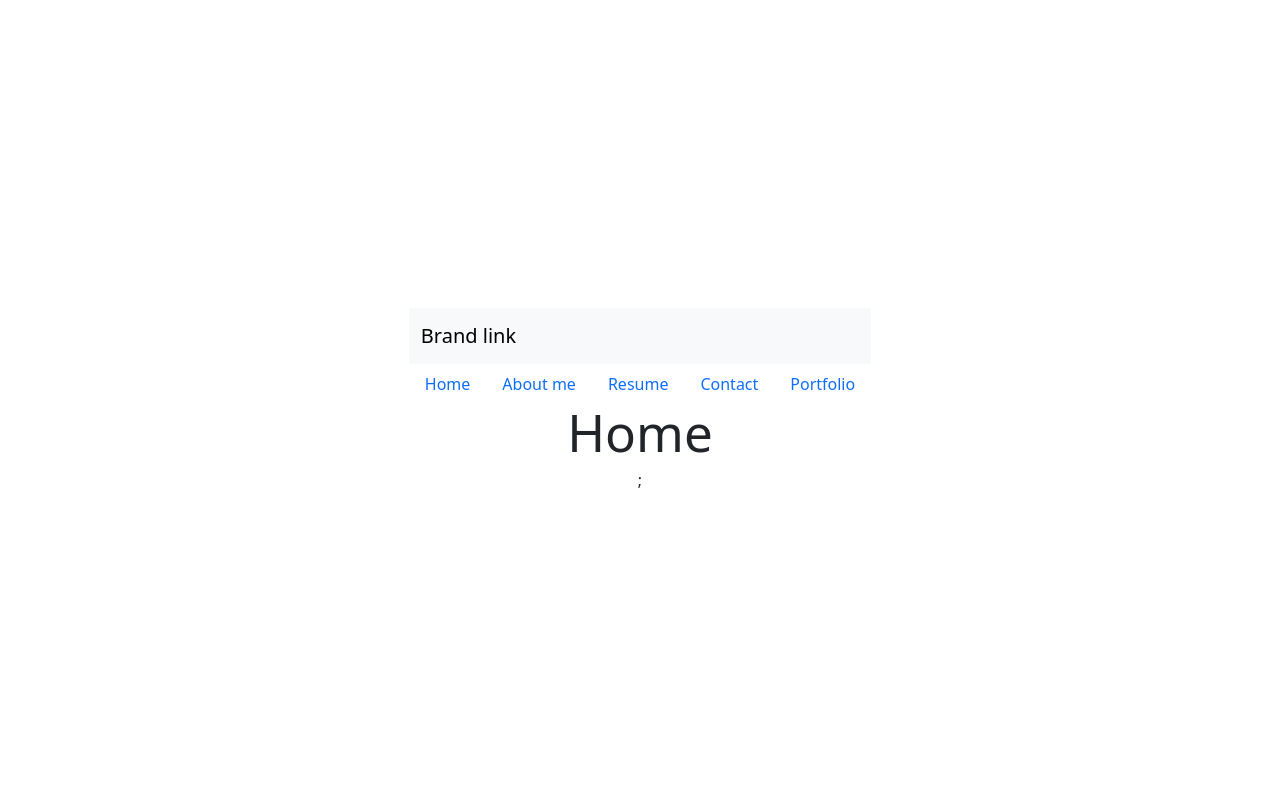
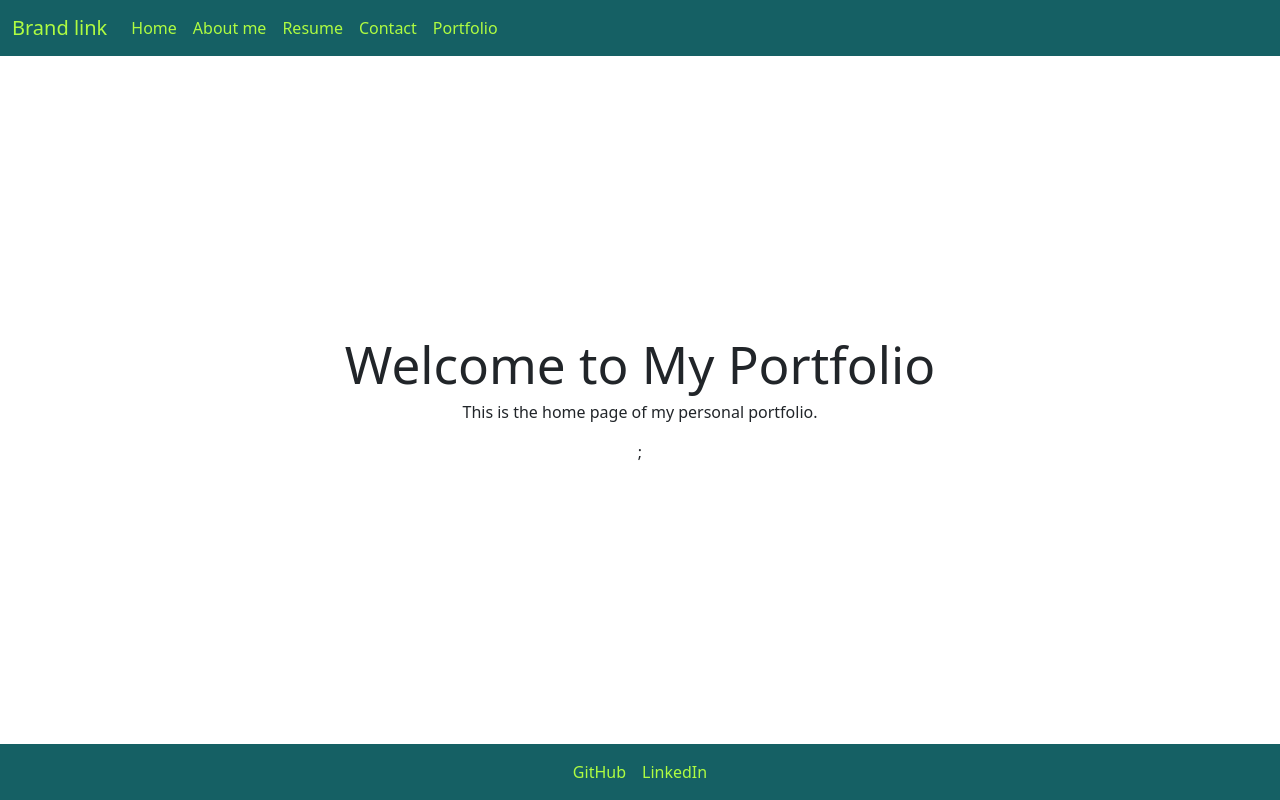
Before and after one commit to adamolson11/ReactPortfolio, a React (Vite) app in the folder React Portfolio/: page / in a window 1280 px wide. Built offline with nearby package versions, Linux system fonts and the light colour scheme.

Commit message:
styled with bootstrap and worked on components,now need to set up props

```diff
--- a/React Portfolio/src/App.jsx
+++ b/React Portfolio/src/App.jsx
@@ -10,6 +10,7 @@ function App() {
   return (
     <>
     <PortfolioContainer />;
+
     </>
   )
 }
--- a/React Portfolio/src/components/pages/About.jsx
+++ b/React Portfolio/src/components/pages/About.jsx
@@ -1,14 +1,44 @@
+import Container from 'react-bootstrap/Container';
+import Card from 'react-bootstrap/Card';
+import ListGroup from 'react-bootstrap/ListGroup';
 
 function About() {
+  return (
+    <Container className="mt-4">
+      <Card>
+        <Card.Body>
+          <Card.Title className="text-center">About Me</Card.Title>
+          <Card.Text>
+            I am Adam Olson, a passionate web developer with a unique background. I hold a double major in Psychology and Mass Communications from the University of Wisconsin Eau Claire. Recently, I completed the edX Full Stack Web Development program, solidifying my skills in creating dynamic and user-friendly web applications. My career journey has led me to spend 5 years in product support at a fintech company, where I have had the opportunity to hone my front-end and back-end development skills.
 
-    return (
-    <h1 className="section-title"> Home </h1>
+            With expertise in HTML, CSS, JavaScript, MERN stack (MongoDB, Express.js, React, Node.js), REST APIs, databases (MySQL), jQuery, GraphQL, and more, I'm well-equipped to take on web development projects from start to finish.
+          </Card.Text>
+        </Card.Body>
+        <ListGroup variant="flush">
+          <ListGroup.Item>
+            <strong>Education:</strong> University of Wisconsin Eau Claire, Double Major in Psychology and Mass Communications
+          </ListGroup.Item>
+          <ListGroup.Item>
+            <strong>Web Development Skills:</strong>
+            <ul>
+              <li>HTML</li>
+              <li>CSS</li>
+              <li>JavaScript</li>
+              <li>MERN Stack (MongoDB, Express.js, React, Node.js)</li>
+              <li>REST APIs</li>
+              <li>Databases (MySQL)</li>
+              <li>jQuery</li>
+              <li>GraphQL</li>
+              <li>And more...</li>
+            </ul>
+          </ListGroup.Item>
+          <ListGroup.Item>
+            <strong>Professional Experience:</strong> 5 years in product support at a fintech company
+          </ListGroup.Item>
+        </ListGroup>
+      </Card>
+    </Container>
+  );
+}
 
-    )
-    }
-
-
-
-
-
-    export default About;
+export default About;
--- a/React Portfolio/src/components/pages/Contact.jsx
+++ b/React Portfolio/src/components/pages/Contact.jsx
@@ -1,7 +1,7 @@
 function Contact() {
 
     return (
-    <h1 className="section-title"> Home </h1>
+    <h1 className="section-title"> Contact Me </h1>
 
     )
     }
--- a/React Portfolio/src/components/pages/Home.jsx
+++ b/React Portfolio/src/components/pages/Home.jsx
@@ -1,14 +1,17 @@
 
 function Home() {
+    return (
+      <div className="home-container">
+        <h1 className="section-title">Welcome to My Portfolio</h1>
+        <p>This is the home page of my personal portfolio.</p>
 
-return (
-<h1 className="section-title"> Home </h1>
 
-)
-}
 
+      </div>
+    )
+  }
 
 //creating a base template here.
 
 
-export default Home;
+export default Home
--- a/React Portfolio/src/components/pages/NavTabs.jsx
+++ b/React Portfolio/src/components/pages/NavTabs.jsx
@@ -1,38 +1,97 @@
+import React from 'react';
 import Container from 'react-bootstrap/Container';
 import Navbar from 'react-bootstrap/Navbar';
 import Nav from 'react-bootstrap/Nav';
 
 function NavTabs({ currentPage, handlePageChange }) {
-  return (<>
-
-   <Navbar className="bg-body-tertiary">
-        <Container>
-          <Navbar.Brand href="#home">Brand link</Navbar.Brand>
+  return (
+    <>
+      <Navbar style={{ backgroundColor: '#156064' }} expand="lg" fixed="top">
+        <Container fluid>
+          <Navbar.Brand href="#home" style={{ color: '#AFFC41' }}>
+            Brand link
+          </Navbar.Brand>
+          <Navbar.Toggle aria-controls="basic-navbar-nav" />
+          <Navbar.Collapse id="basic-navbar-nav">
+            <Nav defaultActiveKey="/home" as="ul">
+              <Nav.Item as="li">
+                <Nav.Link
+                  href="#home"
+                  onClick={() => handlePageChange('Home')}
+                  style={{ color: '#AFFC41' }}
+                >
+                  Home
+                </Nav.Link>
+              </Nav.Item>
+              <Nav.Item as="li">
+                <Nav.Link
+                  href="#about"
+                  onClick={() => handlePageChange('About')}
+                  style={{ color: '#AFFC41' }}
+                >
+                  About me
+                </Nav.Link>
+              </Nav.Item>
+              <Nav.Item as="li">
+                <Nav.Link
+                  href="#resume"
+                  onClick={() => handlePageChange('Resume')}
+                  style={{ color: '#AFFC41' }}
+                >
+                  Resume
+                </Nav.Link>
+              </Nav.Item>
+              <Nav.Item as="li">
+                <Nav.Link
+                  href="#contact"
+                  onClick={() => handlePageChange('Contact')}
+                  style={{ color: '#AFFC41' }}
+                >
+                  Contact
+                </Nav.Link>
+              </Nav.Item>
+              <Nav.Item as="li">
+                <Nav.Link
+                  href="#portfolio"
+                  onClick={() => handlePageChange('Portfolio')}
+                  style={{ color: '#AFFC41' }}
+                >
+                  Portfolio
+                </Nav.Link>
+              </Nav.Item>
+            </Nav>
+          </Navbar.Collapse>
         </Container>
       </Navbar>
-      <Nav defaultActiveKey="/home" as="ul">
-      <Nav.Item as="li">
-        <Nav.Link  href="#home"
-          onClick={() => handlePageChange('Home')}>Home</Nav.Link>
-      </Nav.Item>
-      <Nav.Item as="li">
-        <Nav.Link href="#about"
-          onClick={() => handlePageChange('About')}>About me</Nav.Link>
-      </Nav.Item>
-      <Nav.Item as="li">
-        <Nav.Link href="#resume"
-          onClick={() => handlePageChange('Resume')}>Resume</Nav.Link>
-      </Nav.Item>
-      <Nav.Item as="li">
-        <Nav.Link href="#contact"
-          onClick={() => handlePageChange('Contact')}>Contact</Nav.Link>
-      </Nav.Item>
-       <Nav.Item as="li">
-        <Nav.Link href="#portfolio"
-          onClick={() => handlePageChange('Portfolio')}>Portfolio</Nav.Link>
-      </Nav.Item>
-    </Nav>
-
+      <div style={{ backgroundColor: '#EE964B' }}>
+        {/* Rest of your content */}
+      </div>
+      <Navbar style={{ backgroundColor: '#156064' }} variant="dark" fixed="bottom">
+        <Container>
+          <Nav className="w-100 justify-content-center">
+            <Nav.Item>
+              <Nav.Link
+                href="https://github.com/adamolson11/"
+                target="_blank"
+                rel="noopener noreferrer"
+                style={{ color: '#AFFC41' }}
+              >
+                GitHub
+              </Nav.Link>
+            </Nav.Item>
+            <Nav.Item>
+              <Nav.Link
+                href="https://www.linkedin.com/in/adam-olson-aab562201/"
+                target="_blank"
+                rel="noopener noreferrer"
+                style={{ color: '#AFFC41' }}
+              >
+                LinkedIn
+              </Nav.Link>
+            </Nav.Item>
+          </Nav>
+        </Container>
+      </Navbar>
     </>
   );
 }
--- a/React Portfolio/src/components/pages/Portfolio.jsx
+++ b/React Portfolio/src/components/pages/Portfolio.jsx
@@ -1,7 +1,7 @@
 function Portfolio() {
 
     return (
-    <h1 className="section-title"> Home </h1>
+    <h1 className="section-title"> View my work </h1>
 
     )
     }
--- a/React Portfolio/src/components/pages/Resume.jsx
+++ b/React Portfolio/src/components/pages/Resume.jsx
@@ -1,7 +1,7 @@
 function Resume() {
 
     return (
-    <h1 className="section-title"> Home </h1>
+    <h1 className="section-title"> Click here to download my resume </h1>
 
     )
     }
--- a/React Portfolio/src/main.jsx
+++ b/React Portfolio/src/main.jsx
@@ -9,6 +9,5 @@ ReactDOM.createRoot(document.getElementById('root')).render(
   </React.StrictMode>,
 
 
-<h1> Hello React </h1>
 
 )
```
